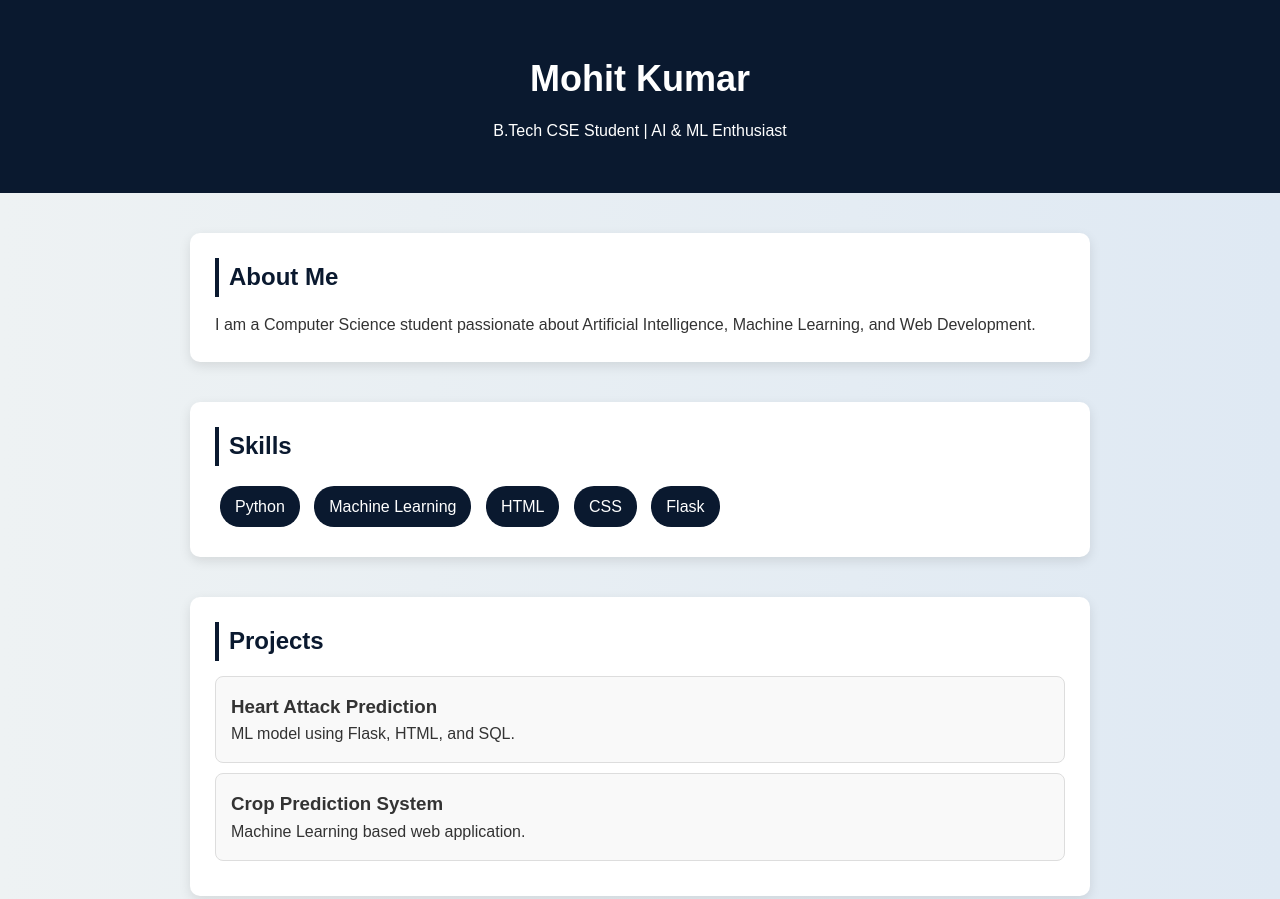
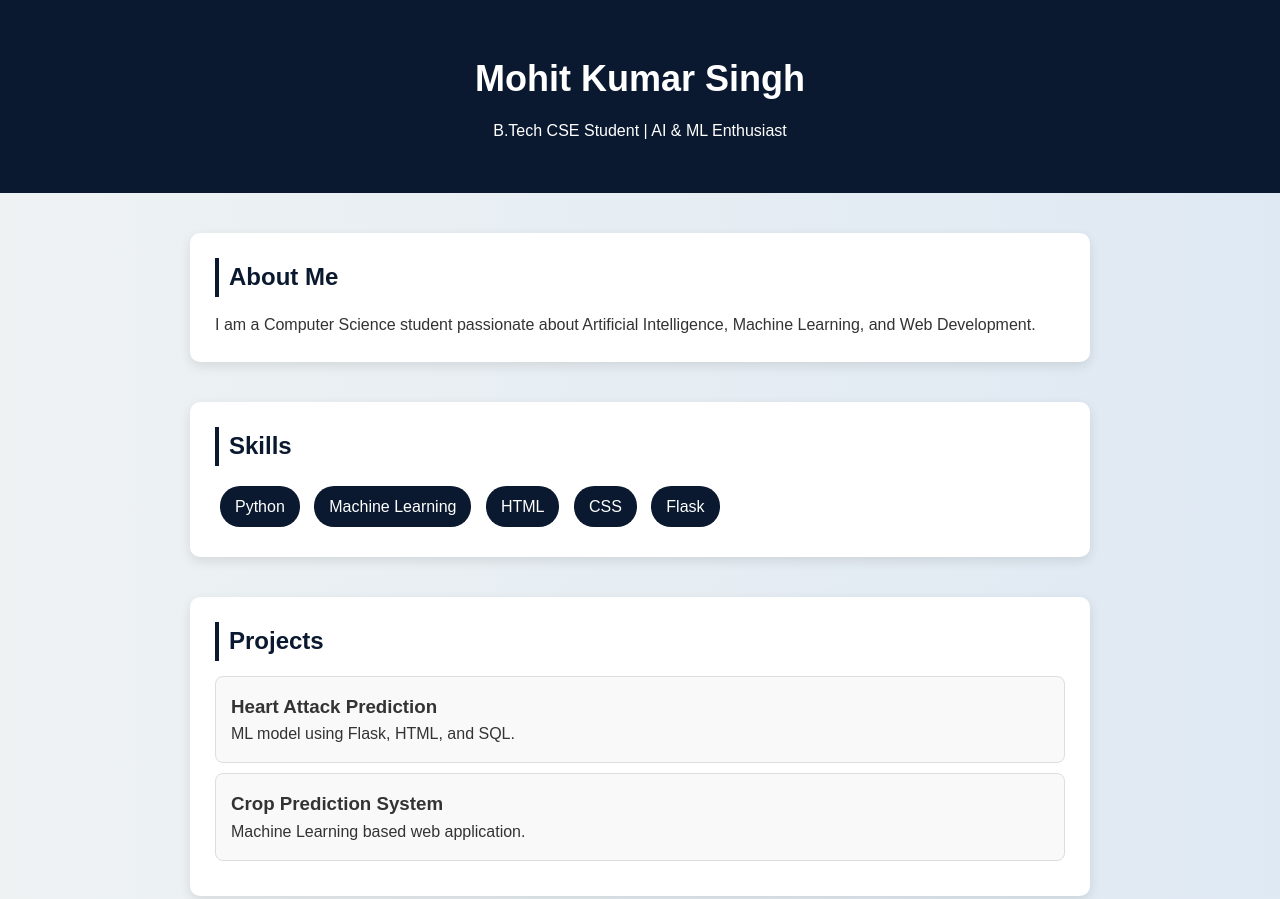
Before and after one commit to Myselfmohit-code/htmlproject, a plain HTML site: page project.html in a window 1280 px wide. Shown: the top 899 px of the page. Drawn offline with Linux system fonts and the light colour scheme.

Commit message:
basic project

```diff
--- a/project.html
+++ b/project.html
@@ -91,7 +91,7 @@
 <body>
 
     <header>
-        <h1>Mohit Kumar</h1>
+        <h1>Mohit Kumar Singh</h1>
         <p>B.Tech CSE Student | AI & ML Enthusiast</p>
     </header>
 
```
